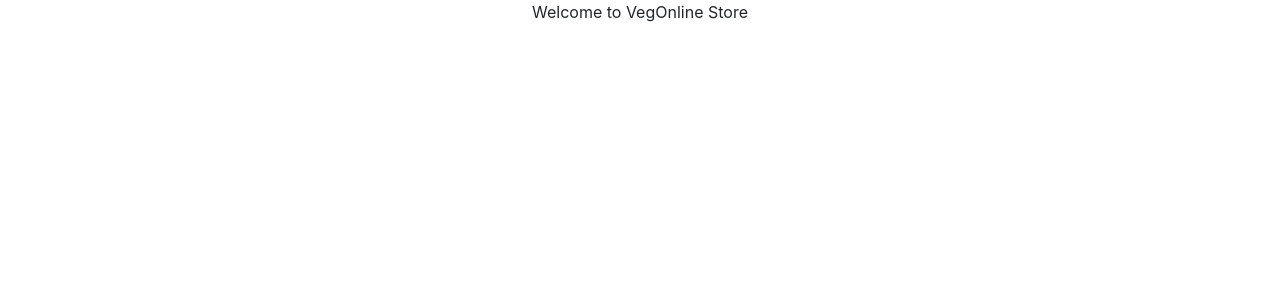
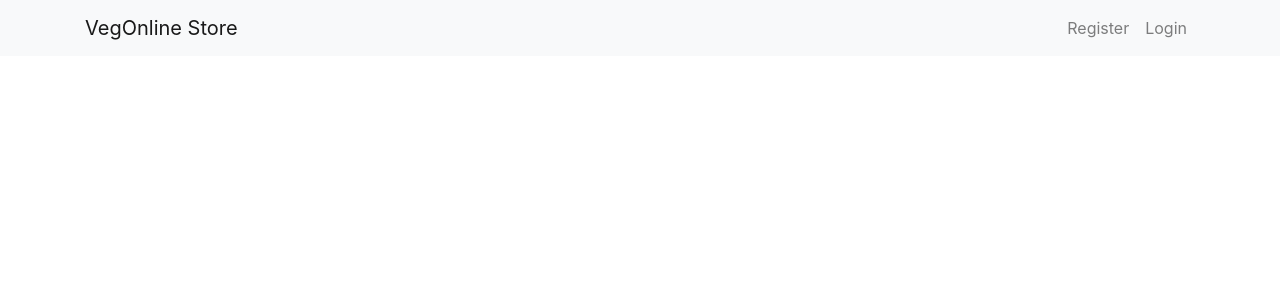
Before and after one commit to sintimmisa/premest_proj_client, a React (Create React App) app: page / in a window 1280 px wide. Shown: the top 300 px of the page. Built offline with nearby package versions, Linux system fonts and the light colour scheme.

Commit message:
FEA: Added showNavabar Component

```diff
--- a/package.json
+++ b/package.json
@@ -8,6 +8,7 @@
     "@testing-library/user-event": "^7.1.2",
     "react": "^16.13.1",
     "react-dom": "^16.13.1",
+    "react-router-dom": "^5.2.0",
     "react-scripts": "3.4.3"
   },
   "scripts": {
--- a/public/index.html
+++ b/public/index.html
@@ -23,9 +23,8 @@
 
 
     <!--FontAwesome CDN-->
-    <link rel="stylesheet" href="https://stackpath.bootstrapcdn.com/font-awesome/4.7.0/css/font-awesome.min.css"
-      integrity="sha384-wvfXpqpZZVQGK6TAh5PVlGOfQNHSoD2xbE+QkPxCAFlNEevoEH3Sl0sibVcOQVnN" crossorigin="anonymous">
-
+    <link rel="stylesheet" href="https://use.fontawesome.com/releases/v5.15.1/css/all.css"
+    integrity="sha384-vp86vTRFVJgpjF9jiIGPEEqYqlDwgyBgEF109VFjmqGmIY/Y4HV4d3Gp2irVfcrp" crossorigin="anonymous">
 
     <title>VegOnline</title>
   </head>
--- a/src/App.js
+++ b/src/App.js
@@ -1,14 +1,16 @@
 import React from 'react';
+import {BrowserRouter as Router, Switch, Route} from 'react-router-dom';
 
-import './App.css';
+import Header from './components/Header/Header';
+
+
+
 
 function App() {
   return (
-    <div className="App">
-
-        Welcome to VegOnline Store
-
-    </div>
+    <Router>
+      <Header/>
+    </Router>
   );
 }
 
--- /dev/null
+++ b/src/components/Header/Header.js
@@ -0,0 +1,19 @@
+
+import React from 'react';
+import ShowNavbar from './ShowNavbar';
+
+
+
+const Header =()=>{
+
+
+
+    return(
+        <div className="header">
+            <ShowNavbar/>
+        </div>
+
+    );
+};
+
+export default Header;
--- /dev/null
+++ b/src/components/Header/ShowNavbar.js
@@ -0,0 +1,34 @@
+
+ import React from 'react';
+ import {Link} from 'react-router-dom';
+
+
+
+const ShowNavbar=()=>{
+
+     return(
+         <nav className="navbar navbar-expand-lg navbar-light bg-light">
+            <div className="container">
+            <Link className="navbar-brand" to="#">VegOnline Store</Link>
+                <button className="navbar-toggler" type="button" data-toggle="collapse" data-target="#navbarTogglerDemo02" aria-controls="navbarTogglerDemo02" aria-expanded="false" aria-label="Toggle navigation">
+                    <span className="navbar-toggler-icon"></span>
+                </button>
+
+            <div className="collapse navbar-collapse" id="navbarTogglerDemo02">
+                <ul className="navbar-nav ml-auto mt-2 mt-lg-0">
+                    <li className="nav-item ">
+                        <Link className="nav-link" to="#">Register <span className="sr-only"></span></Link>
+                    </li>
+                    <li className="nav-item">
+                        <Link className="nav-link" to="#">Login</Link>
+                    </li>
+
+                </ul>
+
+            </div>
+            </div>
+        </nav>
+     );
+
+    };
+    export default ShowNavbar;
```
Also changed, not shown: 1 other file (tests, documents, lock files or other folders).
